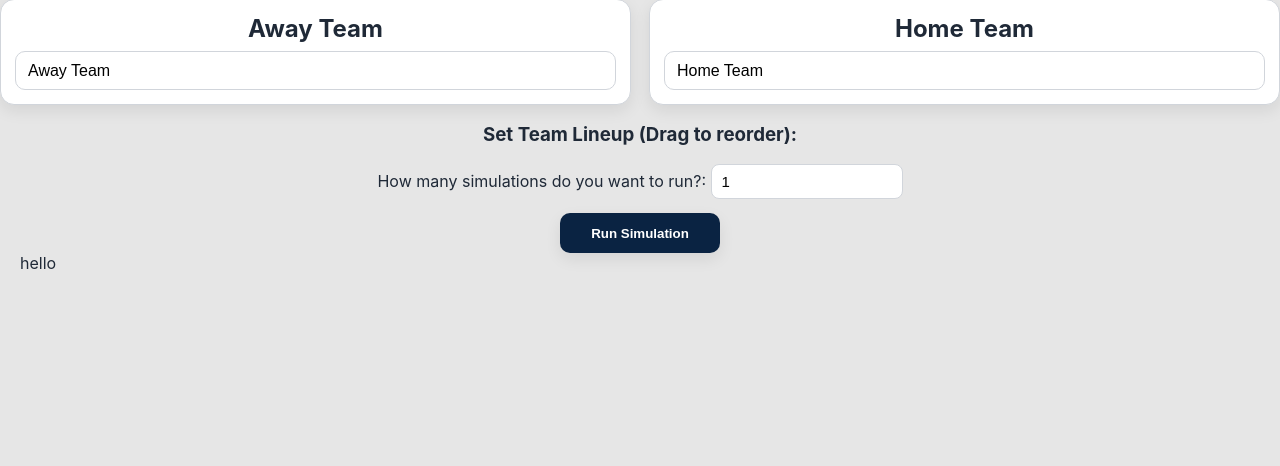
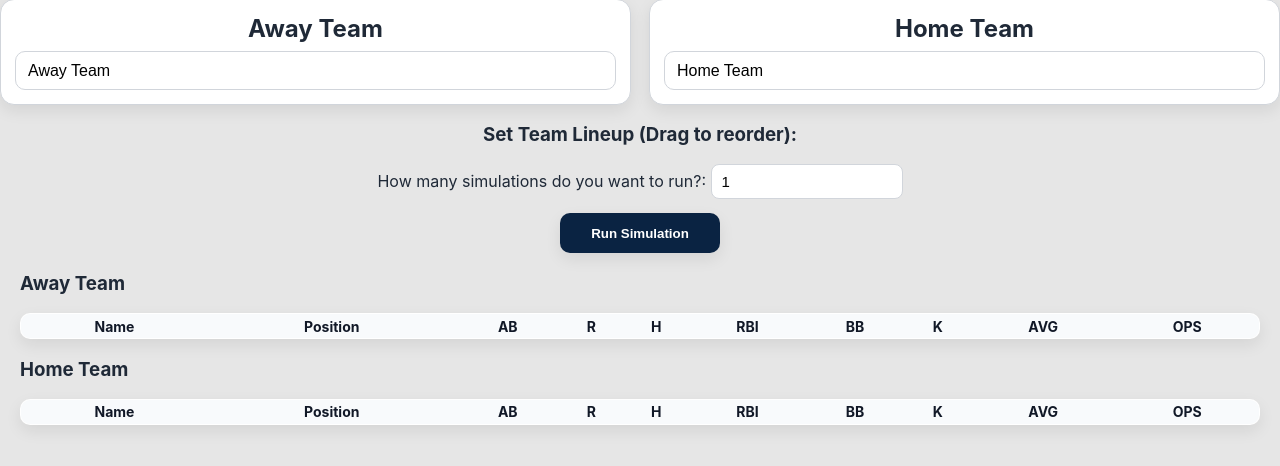
Before and after one commit to AlexBloomer/Baseball-Simulator, a Flask app: page / in a window 1280 px wide. Shown: the part 77-543 px from the top of the page. Run offline with Flask 3, Linux system fonts and the light colour scheme; lists and menus that the app fills with data are empty; some libraries are stand-ins or nearby versions.

Commit message:
fixed long simulations

```diff
--- a/Python/PlayGame.py
+++ b/Python/PlayGame.py
@@ -111,8 +111,8 @@ class Game:
                 The result of the at bat which is a Result enum (ex. Result.SINGLE)
         """
         # hitter and pitcher's stats are weighted equally
-        hitterWeight = .5
-        pitcherWeight = .5
+        hitterWeight = .75
+        pitcherWeight = .25
         # get the current hitter and pitcher
         hitter = hittingTeam.getCurrentBatter()
         pitcher = pitchingTeam.getCurrentPitcher()
@@ -202,6 +202,7 @@ class Game:
             return Result.SACRIFICE_FLY
         else:
             return Result.OUT
+
 
     # Play half of an inning
     def playHalf(self, hittingTeam, pitchingTeam, update_callback, waitForNextBatter):
--- a/static/script.js
+++ b/static/script.js
@@ -16,6 +16,7 @@ const continueBtn = document.getElementById("continue");
 const lineupContainer1 = document.getElementById("lineup1");
 const lineupContainer2 = document.getElementById("lineup2");
 const simNotRunning = document.querySelectorAll(".simNotRunning");
+const statCards = document.querySelectorAll(".statCards");
 const simRunning = document.querySelectorAll(".simRunning");
 const lineupsHtml = document.querySelector(".lineups");
 // ---- NEW: bridge old IDs to the new UI ----
@@ -37,6 +38,12 @@ const tableBody1 = document
   .getElementsByTagName("tbody")[0];
 const tableBody2 = document
   .getElementById("playerTable2")
+  .getElementsByTagName("tbody")[0];
+const team1Table = document
+  .getElementById("t1Table")
+  .getElementsByTagName("tbody")[0];
+const team2Table = document
+  .getElementById("t2Table")
   .getElementsByTagName("tbody")[0];
 const boxScoreTable = document
   .getElementById("boxScore")
@@ -363,6 +370,10 @@ function updateUI(data) {
     simEnded = false;
   }
   if (!data.gameOver && numSims < 3) {
+    statCards.forEach((item) => {
+      item.classList.add("hidden");
+    });
+
     const cols1 = getColCount('playerTable1');   // should be 10 if you keep AVG & OPS
     const cols2 = getColCount('playerTable2');
 
@@ -518,6 +529,9 @@ function updateUI(data) {
   }
 
   if (data.gameOver || numSims > 1) {
+    statCards.forEach((item) => {
+      item.classList.remove("hidden");
+    });
     console.log("Updating text");
     document.getElementById("wins").innerHTML = `
               <h2>Results:</h2>
@@ -526,6 +540,53 @@ function updateUI(data) {
               <p>${data.team1_name} Total Runs: ${data.team1_total_runs}</p>
               <p>${data.team2_name} Total Runs: ${data.team2_total_runs}</p>
           `;
+
+    document.getElementById("t1Title").innerHTML = `
+      <h3>${data.team1_name}</h3>
+    `;
+    document.getElementById("t2Title").innerHTML = `
+      <h3>${data.team2_name}</h3>
+    `;
+    const cols1 = getColCount('t1Table');   // should be 10 if you keep AVG & OPS
+    const cols2 = getColCount('t2Table');
+
+    const rows1 = data.team1_hitters_results?.length || 0;
+    const rows2 = data.team2_hitters_results?.length || 0;
+
+    ensureRows(team1Table, rows1, cols1);
+    ensureRows(team2Table, rows2, cols2);
+    data.team1_hitters_names.forEach((name, index) => {
+      const row = team1Table.rows[index];
+      if (row) {
+        row.cells[0].textContent = data.team1_hitters_results[index]["Name"];
+        row.cells[1].textContent =
+          data.team1_hitters_results[index]["Position"];
+        row.cells[2].textContent = data.team1_hitters_results[index]["AB"];
+        row.cells[3].textContent = data.team1_hitters_results[index]["R"];
+        row.cells[4].textContent = data.team1_hitters_results[index]["H"];
+        row.cells[5].textContent = data.team1_hitters_results[index]["RBI"];
+        row.cells[6].textContent = data.team1_hitters_results[index]["BB"];
+        row.cells[7].textContent = data.team1_hitters_results[index]["K"];
+        row.cells[8].textContent = data.team1_hitters_results[index]["AVG"];
+        row.cells[9].textContent = data.team1_hitters_results[index]["OPS"];
+      }
+    });
+    data.team2_hitters_names.forEach((name, index) => {
+      const row = team2Table.rows[index];
+      if (row) {
+        row.cells[0].textContent = data.team2_hitters_results[index]["Name"];
+        row.cells[1].textContent =
+          data.team2_hitters_results[index]["Position"];
+        row.cells[2].textContent = data.team2_hitters_results[index]["AB"];
+        row.cells[3].textContent = data.team2_hitters_results[index]["R"];
+        row.cells[4].textContent = data.team2_hitters_results[index]["H"];
+        row.cells[5].textContent = data.team2_hitters_results[index]["RBI"];
+        row.cells[6].textContent = data.team2_hitters_results[index]["BB"];
+        row.cells[7].textContent = data.team2_hitters_results[index]["K"];
+        row.cells[8].textContent = data.team2_hitters_results[index]["AVG"];
+        row.cells[9].textContent = data.team2_hitters_results[index]["OPS"];
+      }
+    });
   }
 }
 
--- a/templates/index.html
+++ b/templates/index.html
@@ -155,7 +155,29 @@
       <div class="buttons">
         <button id="nextSim">Next Simulation</button>
       </div>
-      <div id="wins">hello</div>
+      <div id="wins"></div>
+      <div class="statCards">
+        <div class="card">
+          <h3 id="t1Title">Away Team</h3>
+          <table id="t1Table">
+            <thead>
+              <tr><th>Name</th><th>Position</th><th>AB</th><th>R</th><th>H</th><th>RBI</th><th>BB</th><th>K</th><th>AVG</th><th>OPS</th></tr>
+            </thead>
+            <tbody id="t1StatsBody"></tbody>
+          </table>
+        </div>
+
+        <div class="card">
+          <h3 id="t2Title">Home Team</h3>
+          <table id="t2Table">
+            <thead>
+              <tr><th>Name</th><th>Position</th><th>AB</th><th>R</th><th>H</th><th>RBI</th><th>BB</th><th>K</th><th>AVG</th><th>OPS</th></tr>
+            </thead>
+            <tbody id="t2StatsBody"></tbody>
+          </table>
+        </div>
+      </div>
+
       <div class="simRunning">
         <!-- Main game layout -->
         <div class="gameLayout">
```
Also changed, not shown: Python/Main.py (+25 -3 lines), static/style.css (+31 -0 lines).
